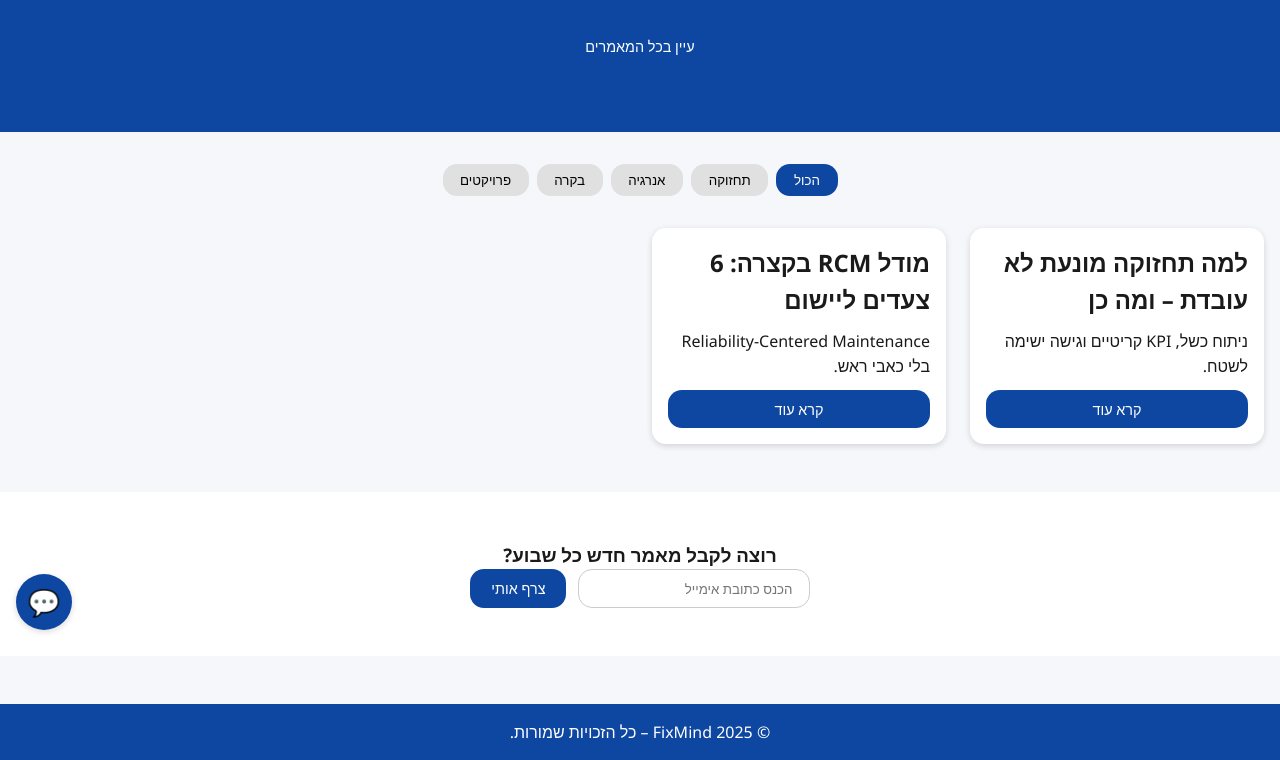
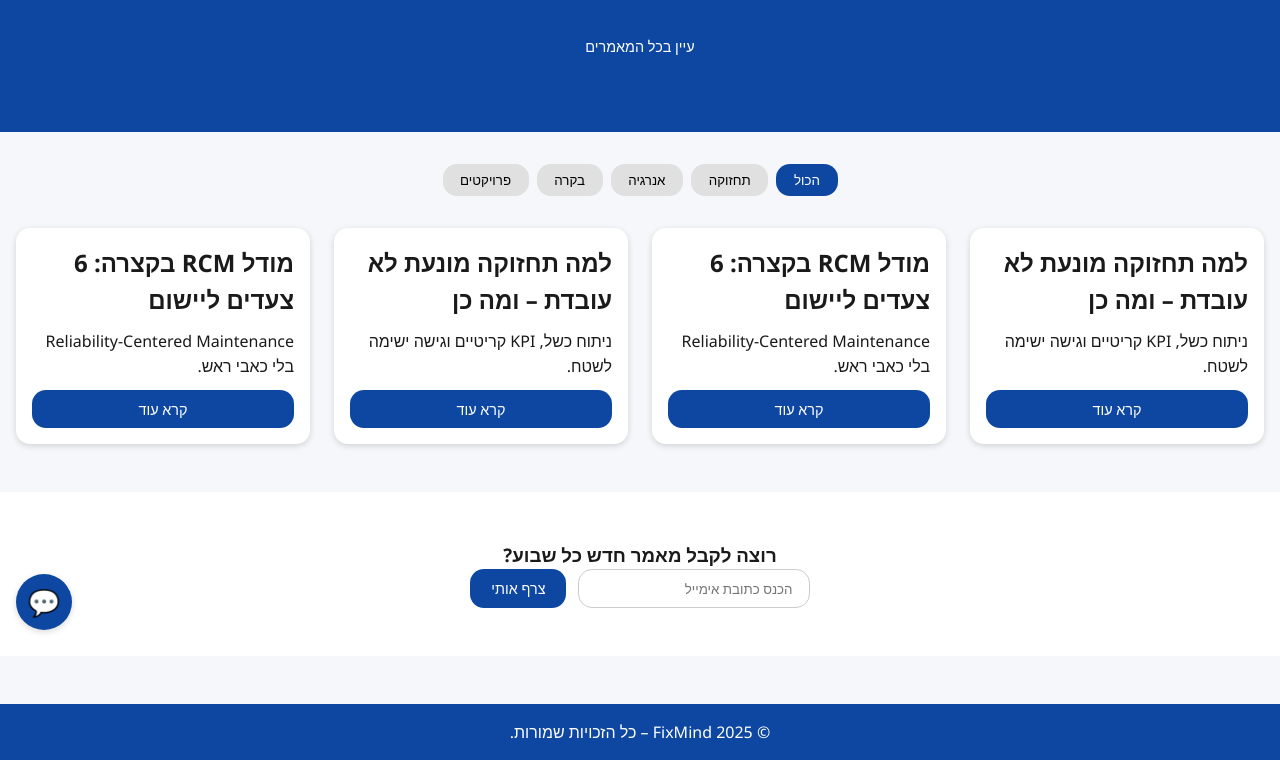
Before and after one commit to sharonbeleli/exam-app123, a plain HTML site: page index.html in a window 1280 px wide. Shown: the part 154-914 px from the top of the page. Drawn offline with Linux system fonts and the light colour scheme.

Commit message:
Update index.html

```diff
--- a/index.html
+++ b/index.html
@@ -37,6 +37,19 @@
       <p>Reliability‑Centered Maintenance בלי כאבי ראש.</p>
       <button class="btn btn-primary read-more">קרא עוד</button>
     </article>
+
+        <article data-cat="energy" data-full="מזה אנרגיה .">
+      <h2>למה תחזוקה מונעת לא עובדת – ומה כן</h2>
+      <p>ניתוח כשל, KPI קריטיים וגישה ישימה לשטח.</p>
+      <button class="btn btn-primary read-more">קרא עוד</button>
+    </article>
+    <article data-cat="projects" data-full="למה למה .">
+      <h2>מודל RCM בקצרה: 6 צעדים ליישום</h2>
+      <p>Reliability‑Centered Maintenance בלי כאבי ראש.</p>
+      <button class="btn btn-primary read-more">קרא עוד</button>
+    </article>
+
+
     <!-- … (המשך 8 מאמרים בדיוק כמו למעלה, כל אחד עם data-full) … -->
   </section>
 
```
